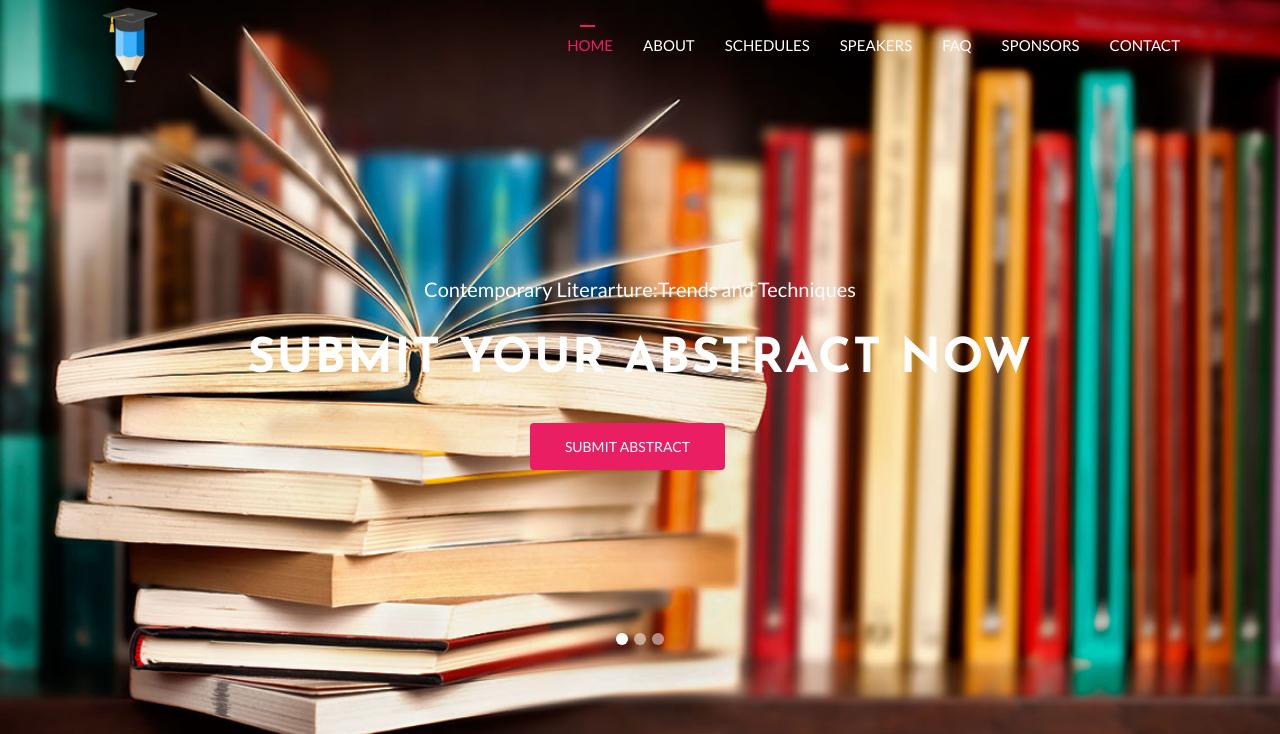
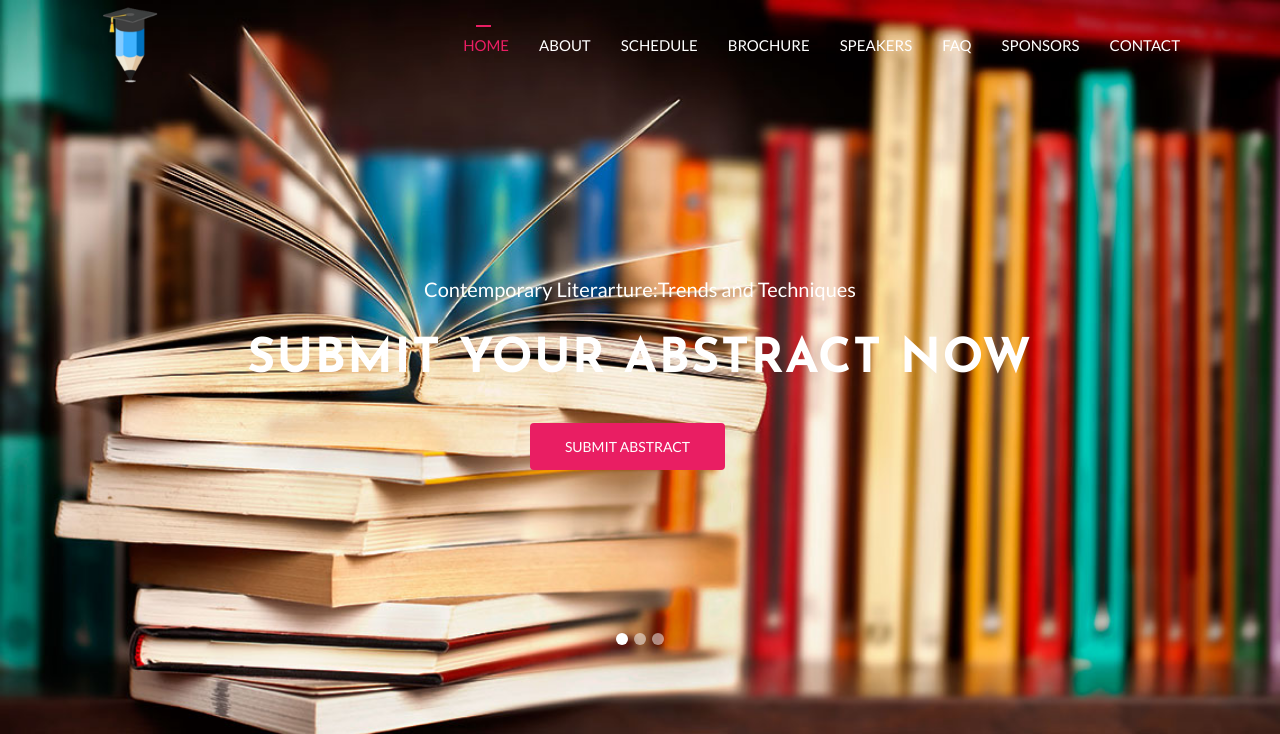
Before and after one commit to ayushnagar123/jiit-seminar-19, a PHP site: page / in a window 1280 px wide. Shown: the top 734 px of the page. Run offline with PHP 8.4, Linux system fonts and the light colour scheme; some libraries are stand-ins or nearby versions; some web fonts are replaced.

Commit message:
Update index.php

```diff
--- a/index.php
+++ b/index.php
@@ -54,7 +54,11 @@
               </li>
               <li class="nav-item">
                 <a class="nav-link" href="#schedules">
-                  schedules
+                  schedule
+                </a>
+               <li class="nav-item">
+                <a class="nav-link" href="#event-slides">
+                  brochure
                 </a>
               </li>
               <li class="nav-item">
```
